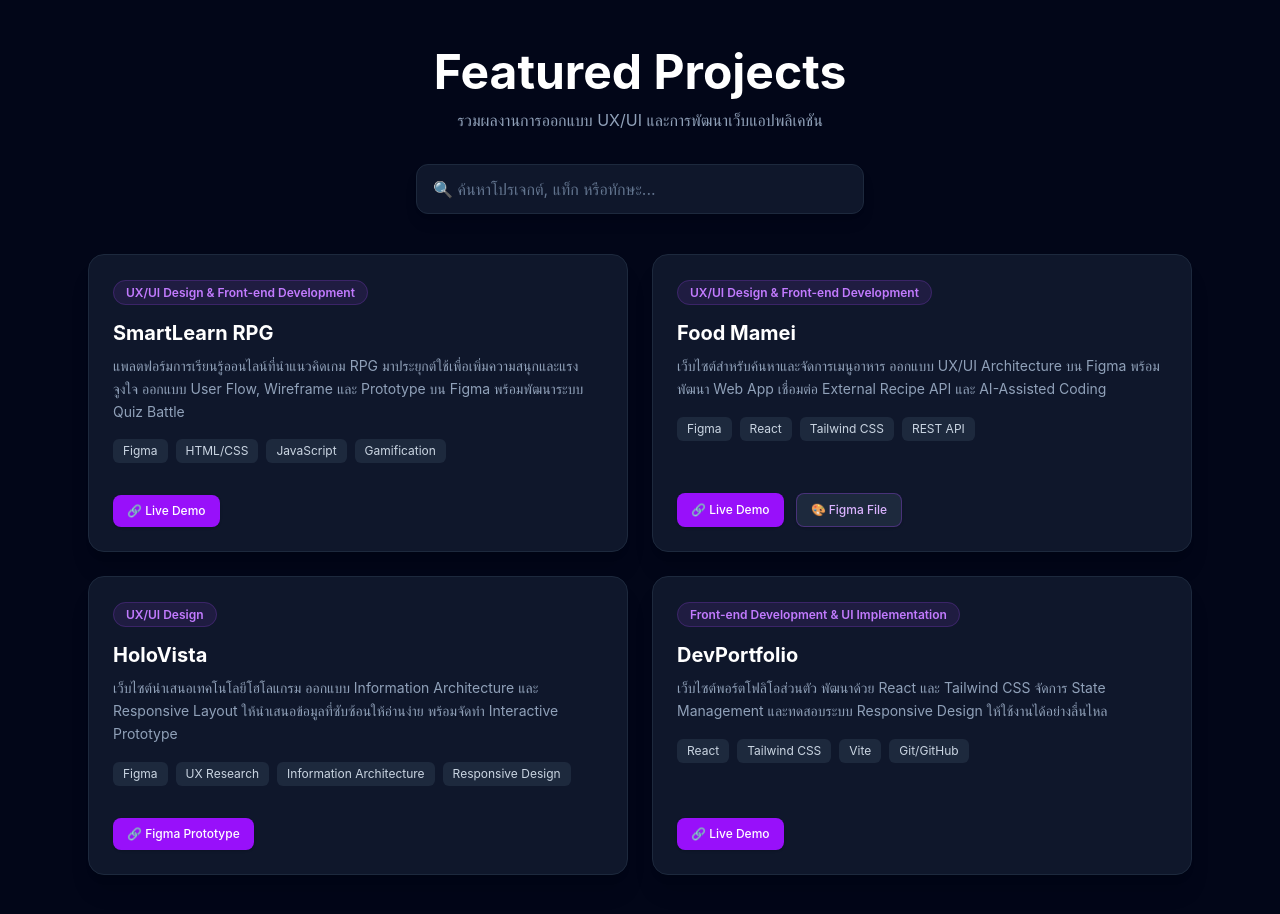
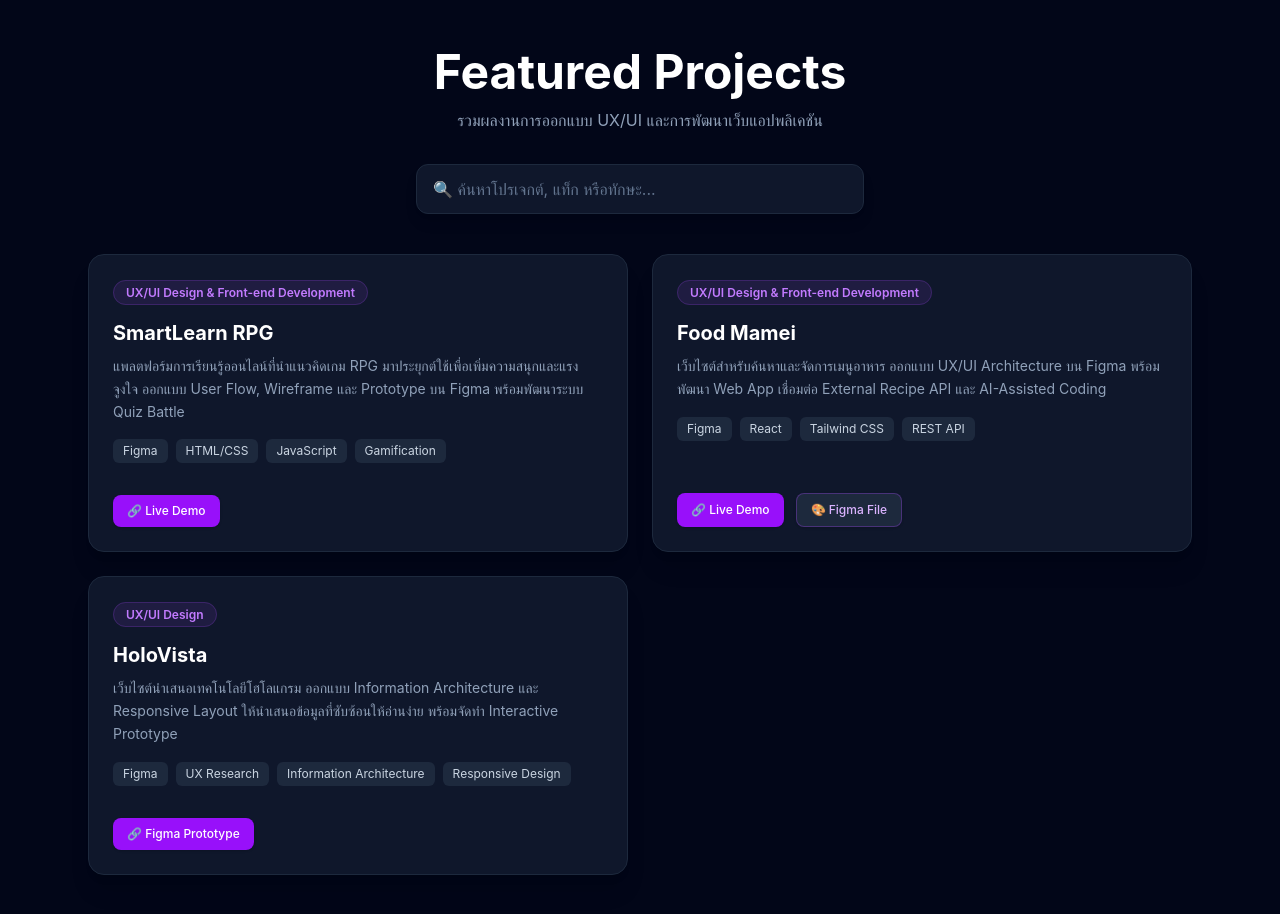
Before and after one commit to borripat25471/my-react-portfolio, a React (Vite) app: page / in a window 1280 px wide. Shown: the top 914 px of the page. Built offline with nearby package versions, Linux system fonts and the light colour scheme.

Commit message:
Remove DevPortfolio and keep core UX/UI projects

```diff
--- a/src/App.jsx
+++ b/src/App.jsx
@@ -29,15 +29,6 @@ export default function App() {
       tags: ["Figma", "UX Research", "Information Architecture", "Responsive Design"],
       linkText: "Figma Prototype",
       linkUrl: "https://www.figma.com/design/sK0dyZHRRHM9NJ8p8ulj0Z/HoloVista?node-id=0-1&t=HysPQqYXwKfneXuE-1",
-      figmaUrl: ""
-    },
-    {
-      title: "DevPortfolio",
-      category: "Front-end Development & UI Implementation",
-      description: "เว็บไซต์พอร์ตโฟลิโอส่วนตัว พัฒนาด้วย React และ Tailwind CSS จัดการ State Management และทดสอบระบบ Responsive Design ให้ใช้งานได้อย่างลื่นไหล",
-      tags: ["React", "Tailwind CSS", "Vite", "Git/GitHub"],
-      linkText: "Live Demo",
-      linkUrl: "https://my-react-portfolio-rust-sigma.vercel.app/",
       figmaUrl: ""
     }
   ];
```
